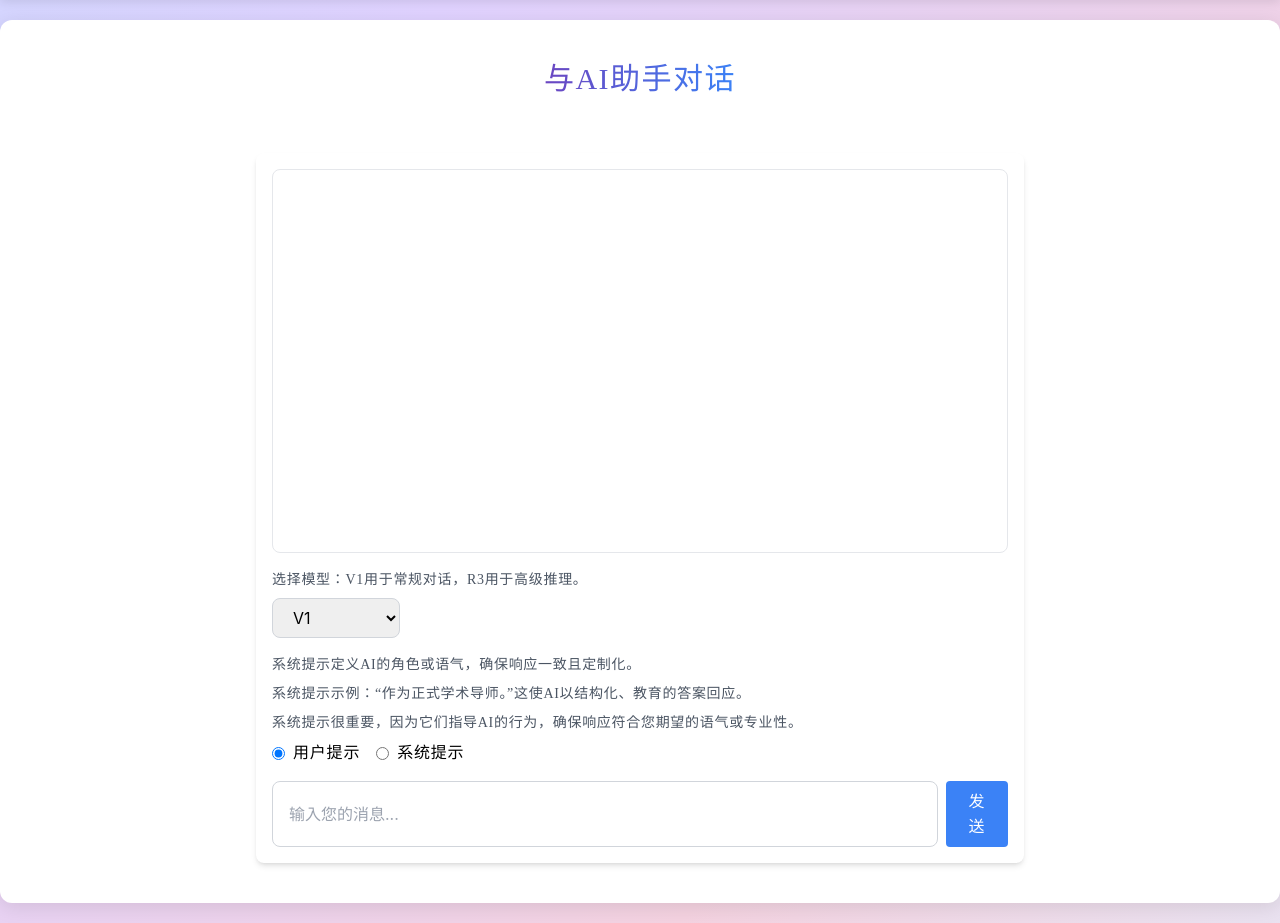
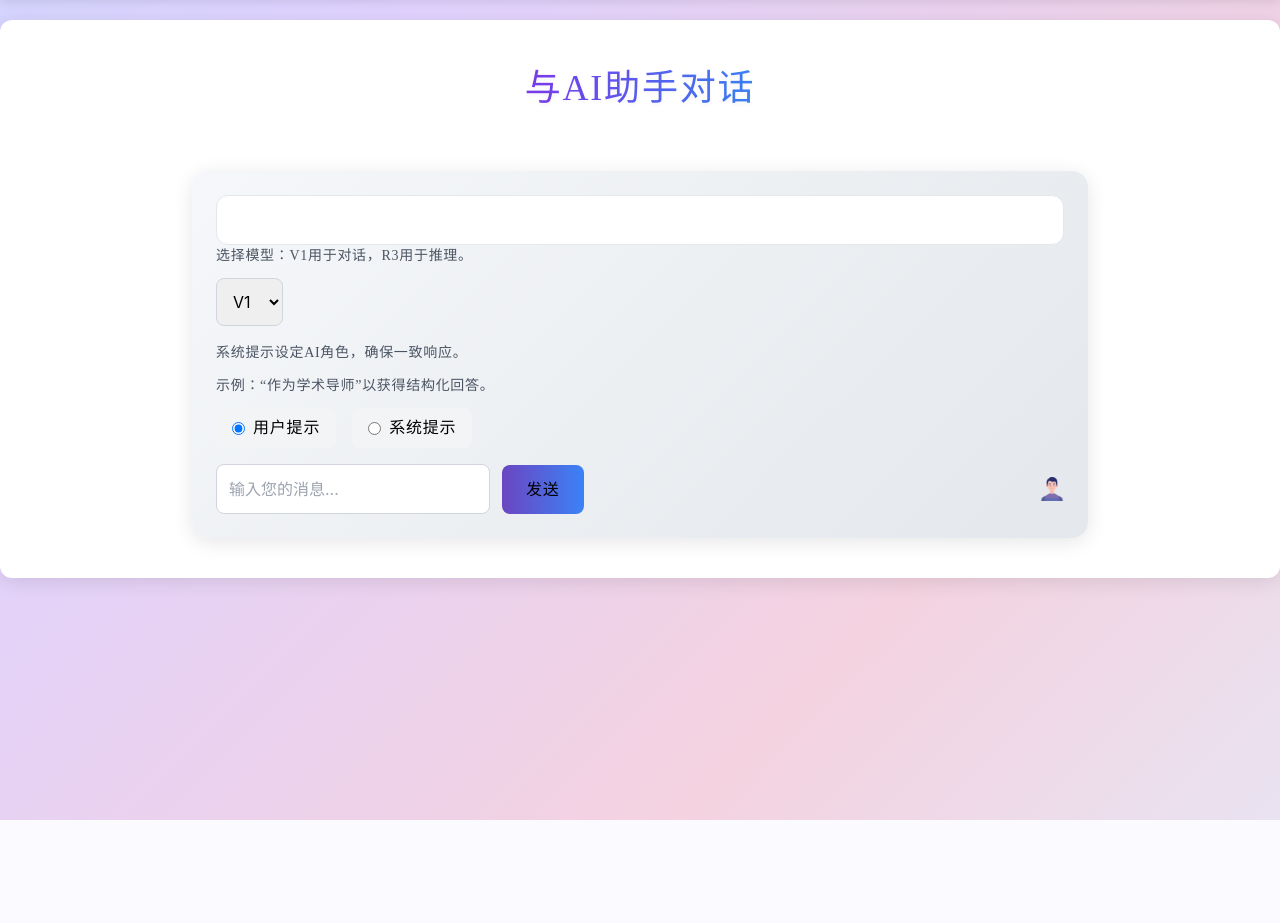
Before and after one commit to Hearth-Li/Collegra, a Flask app: template templates/chat.html in a window 1280 px wide. Shown: the part 100-1023 px from the top of the page. After the commit the page ends 920 px from the top, so only its background shows below. Run offline with Flask 3, Linux system fonts and the light colour scheme; the template is opened without the code that fills it, so the values that code supplies are empty; some libraries are stand-ins or nearby versions.

Commit message:
Refine AI Assistant Module

```diff
--- a/static/js/chat.js
+++ b/static/js/chat.js
@@ -4,24 +4,58 @@ document.addEventListener('DOMContentLoaded', () => {
     const chatWindow = document.getElementById('chat-window');
     const loadingIndicator = document.getElementById('loading-indicator');
     const modelSelect = document.getElementById('model-select');
-    const lang = localStorage.getItem('language') || 'zh';
+    let lang = localStorage.getItem('language') || 'zh';
+
+    function updateModelOptions() {
+        const translations = JSON.parse(modelSelect.dataset.translations);
+        modelSelect.innerHTML = `
+            <option value="V1">${translations.V1[lang]}</option>
+            <option value="R3">${translations.R3[lang]}</option>
+        `;
+    }
+
+    function parseMarkdown(text) {
+        // Simple Markdown parser for bold text (handles **text**)
+        return text.replace(/\*\*(.*?)\*\*/g, '<strong>$1</strong>');
+    }
 
     function addMessage(content, isUser, isSystem = false) {
+        const messageContainer = document.createElement('div');
+        messageContainer.classList.add('flex', 'items-start', 'mb-2', isUser ? 'justify-end' : 'justify-start');
+
         const messageDiv = document.createElement('div');
         messageDiv.classList.add(
-            'mb-2', 'p-2', 'rounded',
+            'p-2', 'rounded',
             isUser ? 'bg-blue-100' : 'bg-gray-100',
-            isUser ? 'ml-auto' : 'mr-auto',
             'max-w-xs'
         );
+
+        // Add message text
+        const textSpan = document.createElement('span');
         if (isSystem && !isUser) {
-            messageDiv.classList.add('italic');
+            textSpan.classList.add('italic');
             const prefix = lang === 'en' ? '[System Response]: ' : '[系统响应]：';
-            messageDiv.textContent = prefix + content;
+            textSpan.innerHTML = parseMarkdown(prefix + content);
         } else {
-            messageDiv.textContent = content;
+            textSpan.innerHTML = parseMarkdown(content);
         }
-        chatWindow.appendChild(messageDiv);
+
+        // Add icon
+        const icon = document.createElement('img');
+        icon.classList.add('h-6', 'w-6', isUser ? 'ml-2' : 'mr-2');
+        icon.src = isUser ? '/static/icons/human.png' : '/static/icons/robot.png';
+
+        // Append elements
+        if (isUser) {
+            messageContainer.appendChild(messageDiv);
+            messageContainer.appendChild(icon);
+        } else {
+            messageContainer.appendChild(icon);
+            messageContainer.appendChild(messageDiv);
+        }
+        messageDiv.appendChild(textSpan);
+
+        chatWindow.appendChild(messageContainer);
         chatWindow.scrollTop = chatWindow.scrollHeight;
     }
 
@@ -55,9 +89,18 @@ document.addEventListener('DOMContentLoaded', () => {
             addMessage(errorMessage, false);
         } finally {
             sendButton.disabled = false;
-            loadingIndicator.classList.add('hidden');
+            loadingIndicator.classList.remove('hidden');
         }
     }
+
+    // Initialize model options
+    updateModelOptions();
+
+    // Update model options on language change
+    window.addEventListener('languageChange', () => {
+        lang = localStorage.getItem('language') || 'zh';
+        updateModelOptions();
+    });
 
     sendButton.addEventListener('click', sendMessage);
     chatInput.addEventListener('keypress', (e) => {
--- a/templates/chat.html
+++ b/templates/chat.html
@@ -7,12 +7,133 @@
 
 {% block head %}
     <script src="{{ url_for('static', filename='js/chat.js') }}"></script>
+    <style>
+        .chat-container {
+            background: linear-gradient(135deg, #f5f7fa 0%, #e4e7eb 100%);
+            border-radius: 1rem;
+            padding: 1.5rem;
+            box-shadow: 0 4px 20px rgba(0, 0, 0, 0.1);
+            transition: transform 0.3s ease;
+        }
+        .chat-container:hover {
+            transform: translateY(-2px);
+        }
+        .chat-window {
+            background: white;
+            border-radius: 0.75rem;
+            border: 1px solid #e5e7eb;
+            padding: 1.5rem;
+            max-height: 500px;
+            overflow-y: auto;
+            scrollbar-width: thin;
+            scrollbar-color: #d1d5db #f3f4f6;
+        }
+        .chat-window::-webkit-scrollbar {
+            width: 8px;
+        }
+        .chat-window::-webkit-scrollbar-track {
+            background: #f3f4f6;
+            border-radius: 4px;
+        }
+        .chat-window::-webkit-scrollbar-thumb {
+            background: #d1d5db;
+            border-radius: 4px;
+        }
+        .header h1 {
+            font-size: 2.25rem;
+            font-weight: 800;
+            background: linear-gradient(90deg, #7c3aed, #3b82f6);
+            -webkit-background-clip: text;
+            background-clip: text;
+            color: transparent;
+            text-align: center;
+            margin-bottom: 2rem;
+            text-shadow: 0 2px 4px rgba(0, 0, 0, 0.05);
+        }
+        .model-select, .chat-input {
+            border: 1px solid #d1d5db;
+            border-radius: 0.5rem;
+            padding: 0.75rem;
+            transition: all 0.3s ease;
+        }
+        .model-select:focus, .chat-input:focus {
+            border-color: #3b82f6;
+            box-shadow: 0 0 0 3px rgba(59, 130, 246, 0.1);
+            outline: none;
+        }
+        .send-button {
+            background: linear-gradient(90deg, #6b46c1, #3b82f6);
+            padding: 0.75rem 1.5rem;
+            border-radius: 0.5rem;
+            font-weight: 600;
+            transition: transform 0.2s ease, background 0.3s ease;
+        }
+        .send-button:hover {
+            transform: scale(1.05);
+            background: linear-gradient(90deg, #5b21b6, #2563eb);
+        }
+        .prompt-type-label {
+            background: #f3f4f6;
+            padding: 0.5rem 1rem;
+            border-radius: 0.5rem;
+            transition: background 0.3s ease;
+        }
+        .prompt-type-label:hover {
+            background: #e5e7eb;
+        }
+        .prompt-type-label input:checked + span {
+            color: #3b82f6;
+            font-weight: 600;
+        }
+        .loading-indicator {
+            display: flex;
+            align-items: center;
+            gap: 0.5rem;
+            color: #6b7280;
+            font-size: 0.875rem;
+        }
+        .loading-indicator::before {
+            content: '';
+            width: 1rem;
+            height: 1rem;
+            border: 2px solid #3b82f6;
+            border-top-color: transparent;
+            border-radius: 50%;
+            animation: spin 1s linear infinite;
+        }
+        @keyframes spin {
+            to { transform: rotate(360deg); }
+        }
+        .flash-message {
+            background: #fef2f2;
+            border: 1px solid #f87171;
+            color: #b91c1c;
+            border-radius: 0.5rem;
+            padding: 1rem;
+            margin-bottom: 1.5rem;
+        }
+        .input-container {
+            display: flex;
+            align-items: center;
+            gap: 0.75rem;
+            flex: 1;
+        }
+        .input-section {
+            display: flex;
+            align-items: center;
+            gap: 0.75rem;
+        }
+        .input-icon {
+            height: 1.5rem;
+            width: 1.5rem;
+        }
+    </style>
     {{ super() }}
 {% endblock %}
 
 {% block content %}
 <div class="header">
-    <h1 class="text-3xl font-bold mb-8" style="background: linear-gradient(90deg, #6b46c1, #3b82f6); -webkit-background-clip: text; background-clip: text; color: transparent;">
+    <h1>
         <span class="lang-en hidden">{{ _('Chat with AI Assistant') }}</span>
         <span class="lang-zh">{{ _('与AI助手对话') }}</span>
     </h1>
@@ -22,7 +143,7 @@
     {% if messages %}
         <div class="mb-4">
             {% for message in messages %}
-                <div class="bg-red-100 border border-red-400 text-red-700 px-4 py-3 rounded">
+                <div class="flash-message">
                     <span class="lang-en hidden">{{ _(message) }}</span>
                     <span class="lang-zh">{{ message }}</span>
                 </div>
@@ -31,17 +152,17 @@
     {% endif %}
 {% endwith %}
 
-<div class="max-w-3xl mx-auto bg-white shadow-md rounded-lg p-4">
-    <div id="chat-window" class="h-96 overflow-y-auto mb-4 p-4 border border-gray-200 rounded-lg">
+<div class="w-full max-w-4xl mx-auto chat-container">
+    <div id="chat-window" class="chat-window">
         <!-- Chat messages will be appended here -->
     </div>
     <div class="mb-4">
-        <p class="text-sm text-gray-600 mb-2">
-            <span class="lang-en hidden">{{ _('Select a model: V1 for general conversation, R3 for advanced reasoning.') }}</span>
-            <span class="lang-zh">{{ _('选择模型：V1用于常规对话，R3用于高级推理。') }}</span>
+        <p class="text-sm text-gray-600 mb-3">
+            <span class="lang-en hidden">{{ _('Select model: V1 for conversation, R3 for reasoning.') }}</span>
+            <span class="lang-zh">{{ _('选择模型：V1用于对话，R3用于推理。') }}</span>
         </p>
         <div class="mb-4">
-            <select id="model-select" class="w-32 px-4 py-2 border border-gray-300 rounded-lg focus:ring-2 focus:ring-blue-500 focus:border-blue-500"
+            <select id="model-select" class="model-select"
                 data-translations='{
                     "V1": {"en": "{{ _('V1') }}", "zh": "{{ _('V1') }}"},
                     "R3": {"en": "{{ _('R3') }}", "zh": "{{ _('R3') }}"}
@@ -50,39 +171,38 @@
                 <option value="R3">{{ _('R3') }}</option>
             </select>
         </div>
-        <p class="text-sm text-gray-600 mb-2">
-            <span class="lang-en hidden">{{ _('System prompts define the AI’s role or tone, ensuring consistent and tailored responses.') }}</span>
-            <span class="lang-zh">{{ _('系统提示定义AI的角色或语气，确保响应一致且定制化。') }}</span>
+        <p class="text-sm text-gray-600 mb-3">
+            <span class="lang-en hidden">{{ _('System prompts set AI’s role for consistent responses.') }}</span>
+            <span class="lang-zh">{{ _('系统提示设定AI角色，确保一致响应。') }}</span>
         </p>
-        <p class="text-sm text-gray-600 mb-2">
-            <span class="lang-en hidden">{{ _('Example System Prompt: “Act as a formal academic tutor.” This makes the AI respond with structured, educational answers.') }}</span>
-            <span class="lang-zh">{{ _('系统提示示例：“作为正式学术导师。”这使AI以结构化、教育的答案回应。') }}</span>
-        </p>
-        <p class="text-sm text-gray-600 mb-2">
-            <span class="lang-en hidden">{{ _('System prompts are important because they guide the AI’s behavior, ensuring responses match your desired tone or expertise.') }}</span>
-            <span class="lang-zh">{{ _('系统提示很重要，因为它们指导AI的行为，确保响应符合您期望的语气或专业性。') }}</span>
+        <p class="text-sm text-gray-600 mb-3">
+            <span class="lang-en hidden">{{ _('Example: “Act as an academic tutor” for structured answers.') }}</span>
+            <span class="lang-zh">{{ _('示例：“作为学术导师”以获得结构化回答。') }}</span>
         </p>
         <div class="flex gap-4">
-            <label class="flex items-center">
+            <label class="prompt-type-label flex items-center">
                 <input type="radio" name="prompt-type" value="user" checked class="mr-2">
                 <span class="lang-en hidden">{{ _('User Prompt') }}</span>
                 <span class="lang-zh">{{ _('用户提示') }}</span>
             </label>
-            <label class="flex items-center">
+            <label class="prompt-type-label flex items-center">
                 <input type="radio" name="prompt-type" value="system" class="mr-2">
                 <span class="lang-en hidden">{{ _('System Prompt') }}</span>
                 <span class="lang-zh">{{ _('系统提示') }}</span>
             </label>
         </div>
     </div>
-    <div class="flex gap-2">
-        <input type="text" id="chat-input" class="w-full px-4 py-2 border border-gray-300 rounded-lg focus:ring-2 focus:ring-blue-500 focus:border-blue-500" placeholder="{% if g.lang == 'en' %}{{ _('Type your message...') }}{% else %}{{ _('输入您的消息...') }}{% endif %}" required>
-        <button id="send-button" class="inline-block bg-blue-500 text-white py-2 px-4 rounded hover:bg-blue-700">
-            <span class="lang-en hidden">{{ _('Send') }}</span>
-            <span class="lang-zh">{{ _('发送') }}</span>
-        </button>
+    <div class="input-section">
+        <div class="input-container">
+            <input type="text" id="chat-input" class="chat-input" placeholder="{% if g.lang == 'en' %}{{ _('Type your message...') }}{% else %}{{ _('输入您的消息...') }}{% endif %}" required>
+            <button id="send-button" class="send-button">
+                <span class="lang-en hidden">{{ _('Send') }}</span>
+                <span class="lang-zh">{{ _('发送') }}</span>
+            </button>
+        </div>
+        <img src="/static/icons/human.png" class="input-icon" alt="User icon">
     </div>
-    <div id="loading-indicator" class="hidden text-gray-600 mt-2">
+    <div id="loading-indicator" class="loading-indicator hidden mt-3">
         <span class="lang-en hidden">{{ _('Loading...') }}</span>
         <span class="lang-zh">{{ _('加载中...') }}</span>
     </div>
```
